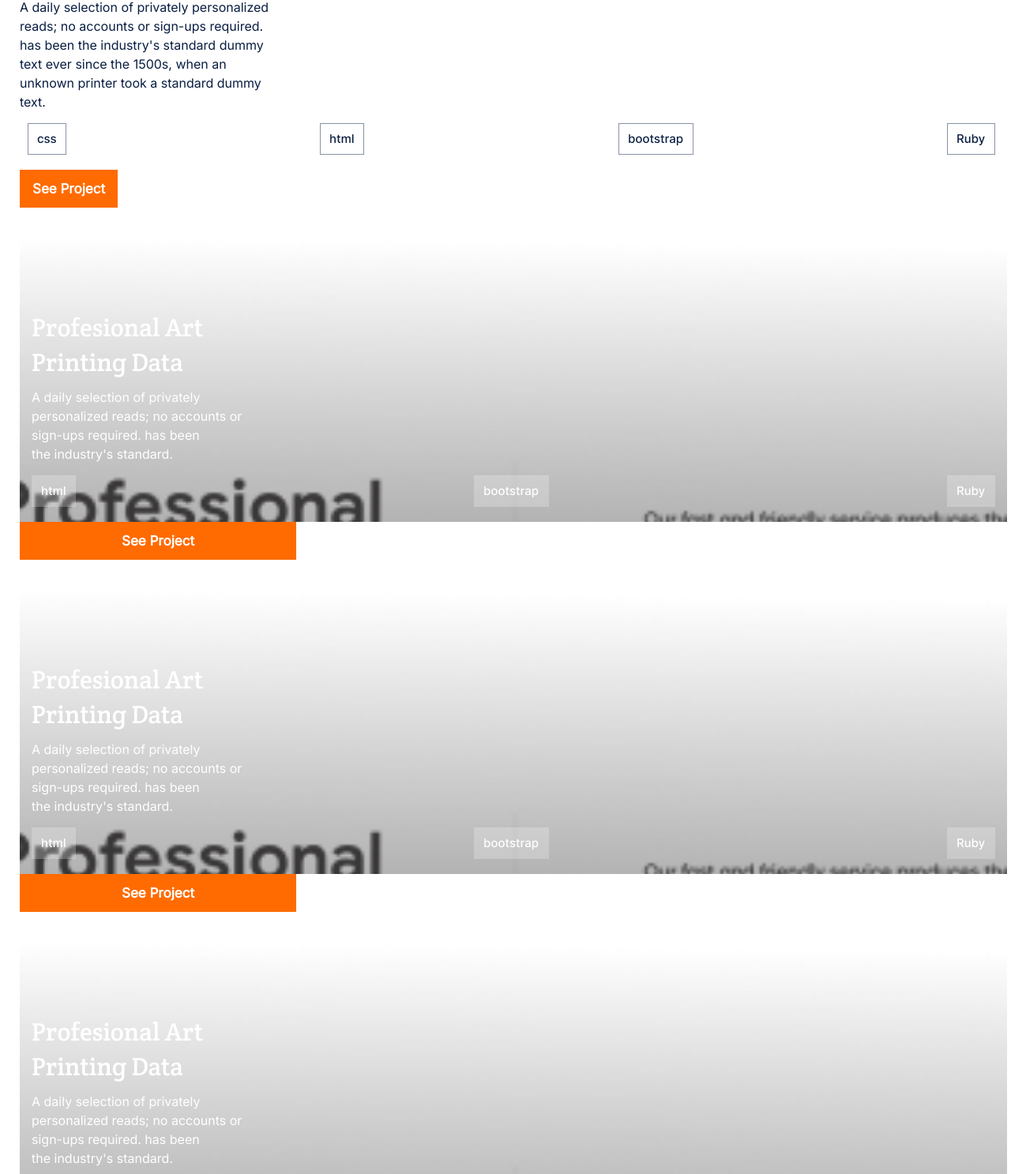
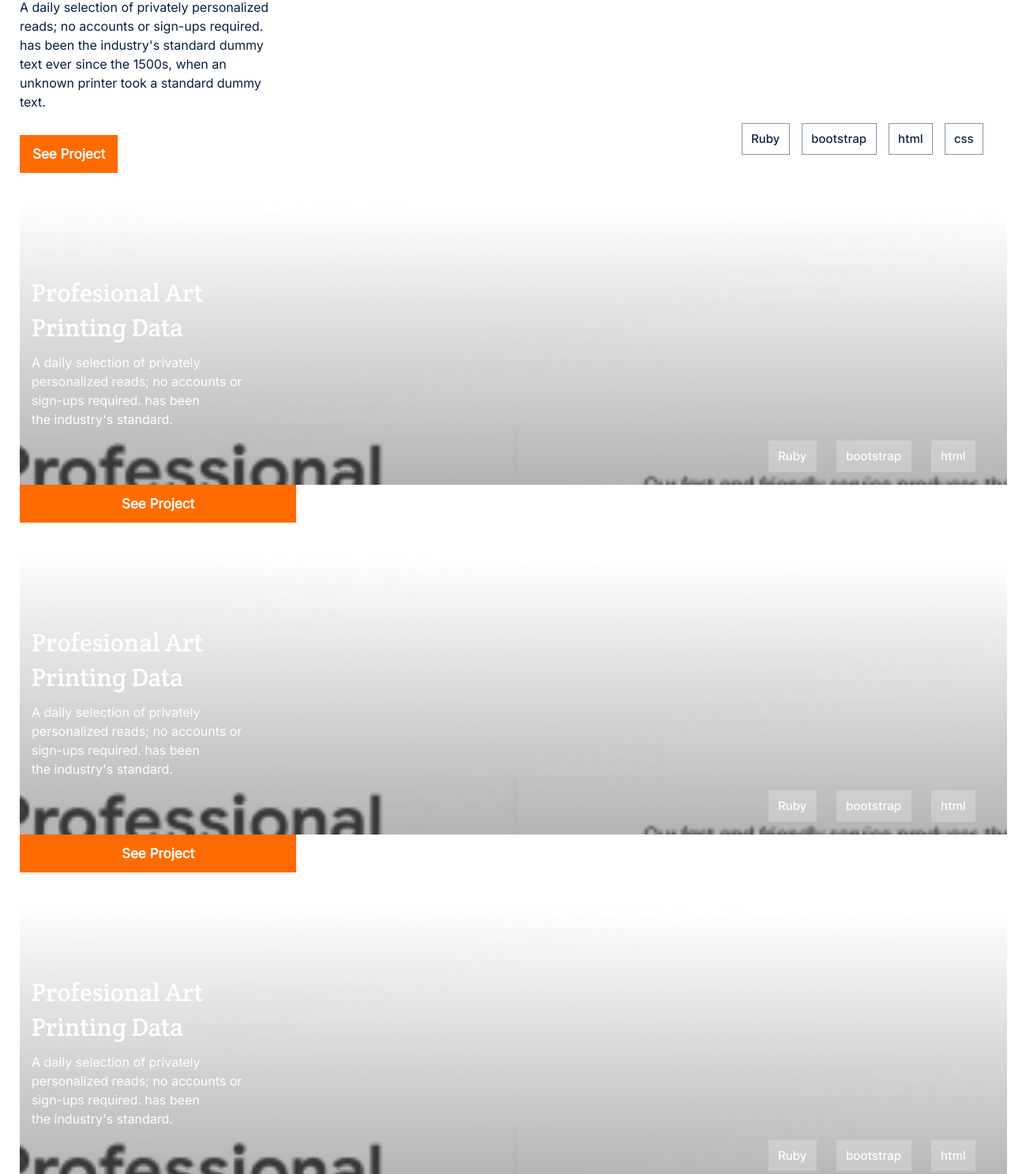
Before and after one commit to herokudev/Figma-design, a plain HTML site: page index.html in a window 1280 px wide. Shown: the part 1057-2544 px from the top of the page at 79% size. Drawn offline with Linux system fonts and the light colour scheme.

Commit message:
Changes using float css property
Changes using float css property

```diff
--- a/css/style.css
+++ b/css/style.css
@@ -140,9 +140,19 @@ main {
 
 .box1-tags {
   list-style: none;
-  display: flex;
-  justify-content: space-between;
+  /*display: flex;
+  justify-content: space-between; */
   padding: 15px 15px 15px 10px;
+}
+
+.float-position1 {
+  float: right;
+  padding: 0 15px 10px 0;
+}
+
+.float-position2 {
+  float: right;
+  padding: 0 25px 10px 0;
 }
 
 .article-box2 {
@@ -155,6 +165,7 @@ main {
   background-image: url("https://raw.githubusercontent.com/herokudev/Figma-design/master/images/Img-Placeholder2.png");
   background-repeat: no-repeat;
   background-size: cover;
+  height: 355px;
 }
 
 .box2-title {
--- a/index.html
+++ b/index.html
@@ -51,10 +51,10 @@
                 <h3 class="box1-title">Multi-Post Stories</h3>
                 <p class="box1-content">A daily selection of privately personalized <br>reads; no accounts or sign-ups required. <br>has been the industry's standard dummy <br>text ever since the 1500s, when an <br>unknown printer took a standard dummy <br>text.</p>
                 <ul class="box1-tags">
-                    <li><img src="images/tag_css.png" alt=""></li>
-                    <li><img src="images/tag_html.png" alt=""></li>
-                    <li><img src="images/tag_bootsrap.png" alt=""></li>
-                    <li><img src="images/tag_ruby.png" alt=""></li>
+                    <li class="float-position1"><img src="images/tag_css.png" alt=""></li>
+                    <li class="float-position1"><img src="images/tag_html.png" alt=""></li>
+                    <li class="float-position1"><img src="images/tag_bootsrap.png" alt=""></li>
+                    <li class="float-position1"><img src="images/tag_ruby.png" alt=""></li>
                 </ul>
                 <button class="button button1">See Project</button>
             </section>
@@ -63,9 +63,9 @@
                     <h3 class="box2-title">Profesional Art <br>Printing Data</h3>
                     <p class="box2-content">A daily selection of privately <br>personalized reads; no accounts or <br>sign-ups required. has been <br>the industry's standard.</p>
                     <ul class="box1-tags">
-                        <li><img src="images/tag_html2.png" alt=""></li>
-                        <li><img src="images/tag_bootsrap2.png" alt=""></li>
-                        <li><img src="images/tag_ruby2.png" alt=""></li>
+                        <li class="float-position2"><img src="images/tag_html2.png" alt=""></li>
+                        <li class="float-position2"><img src="images/tag_bootsrap2.png" alt=""></li>
+                        <li class="float-position2"><img src="images/tag_ruby2.png" alt=""></li>
                     </ul>
                 </div>
                 <button class="button button2">See Project</button>
@@ -75,9 +75,9 @@
                     <h3 class="box2-title">Profesional Art <br>Printing Data</h3>
                     <p class="box2-content">A daily selection of privately <br>personalized reads; no accounts or <br>sign-ups required. has been <br>the industry's standard.</p>
                     <ul class="box1-tags">
-                        <li><img src="images/tag_html2.png" alt=""></li>
-                        <li><img src="images/tag_bootsrap2.png" alt=""></li>
-                        <li><img src="images/tag_ruby2.png" alt=""></li>
+                        <li class="float-position2"><img src="images/tag_html2.png" alt=""></li>
+                        <li class="float-position2"><img src="images/tag_bootsrap2.png" alt=""></li>
+                        <li class="float-position2"><img src="images/tag_ruby2.png" alt=""></li>
                     </ul>
                 </div>
                 <button class="button button2">See Project</button>
@@ -87,9 +87,9 @@
                     <h3 class="box2-title">Profesional Art <br>Printing Data</h3>
                     <p class="box2-content">A daily selection of privately <br>personalized reads; no accounts or <br>sign-ups required. has been <br>the industry's standard.</p>
                     <ul class="box1-tags">
-                        <li><img src="images/tag_html2.png" alt=""></li>
-                        <li><img src="images/tag_bootsrap2.png" alt=""></li>
-                        <li><img src="images/tag_ruby2.png" alt=""></li>
+                        <li class="float-position2"><img src="images/tag_html2.png" alt=""></li>
+                        <li class="float-position2"><img src="images/tag_bootsrap2.png" alt=""></li>
+                        <li class="float-position2"><img src="images/tag_ruby2.png" alt=""></li>
                     </ul>
                 </div>
                 <button class="button button2">See Project</button>
```
